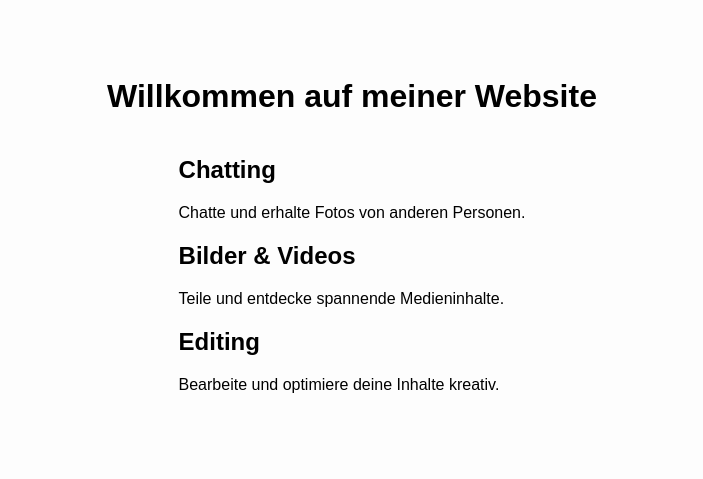
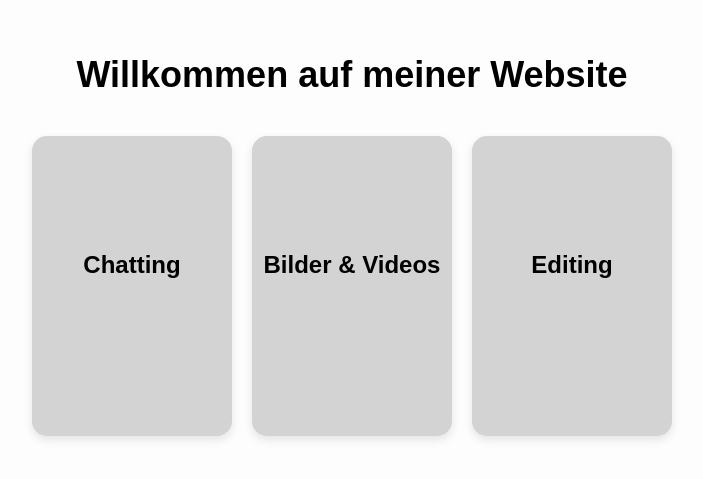
Before and after one commit to nathanb177/voluptas, a plain HTML site: page mainpage.html in a window 1280 px wide. Shown: the part 167-646 px from the top of the page, without its empty margins (288-991 px from the left). Drawn offline with Linux system fonts and the light colour scheme.

Commit message:
Update styles.css

```diff
--- a/styles.css
+++ b/styles.css
@@ -80,3 +80,53 @@ button:hover {
     padding: 20px;
     box-sizing: border-box;
 }
+
+.categories {
+    display: flex;
+    gap: 20px;
+}
+
+.category {
+    background-color: #d3d3d3;
+    width: 200px;
+    height: 300px;
+    border-radius: 15px;
+    display: flex;
+    flex-direction: column;
+    justify-content: center;
+    align-items: center;
+    text-align: center;
+    box-shadow: 0 4px 10px rgba(0, 0, 0, 0.1);
+    cursor: pointer;
+    transition: all 0.3s ease-in-out;
+}
+
+.category:hover {
+    background-color: #a9a9a9;
+}
+
+.category h2 {
+    margin: 0;
+    color: #000;
+    transition: color 0.3s ease-in-out;
+}
+
+.category:hover h2 {
+    color: #f4f4f4;
+}
+
+.category p {
+    margin: 10px 0 0;
+    color: transparent;
+    font-size: 14px;
+    transition: color 0.3s ease-in-out;
+}
+
+.category:hover p {
+    color: #d3d3d3;
+}
+
+h1 {
+    font-size: 36px;
+    margin-bottom: 40px;
+}
```
